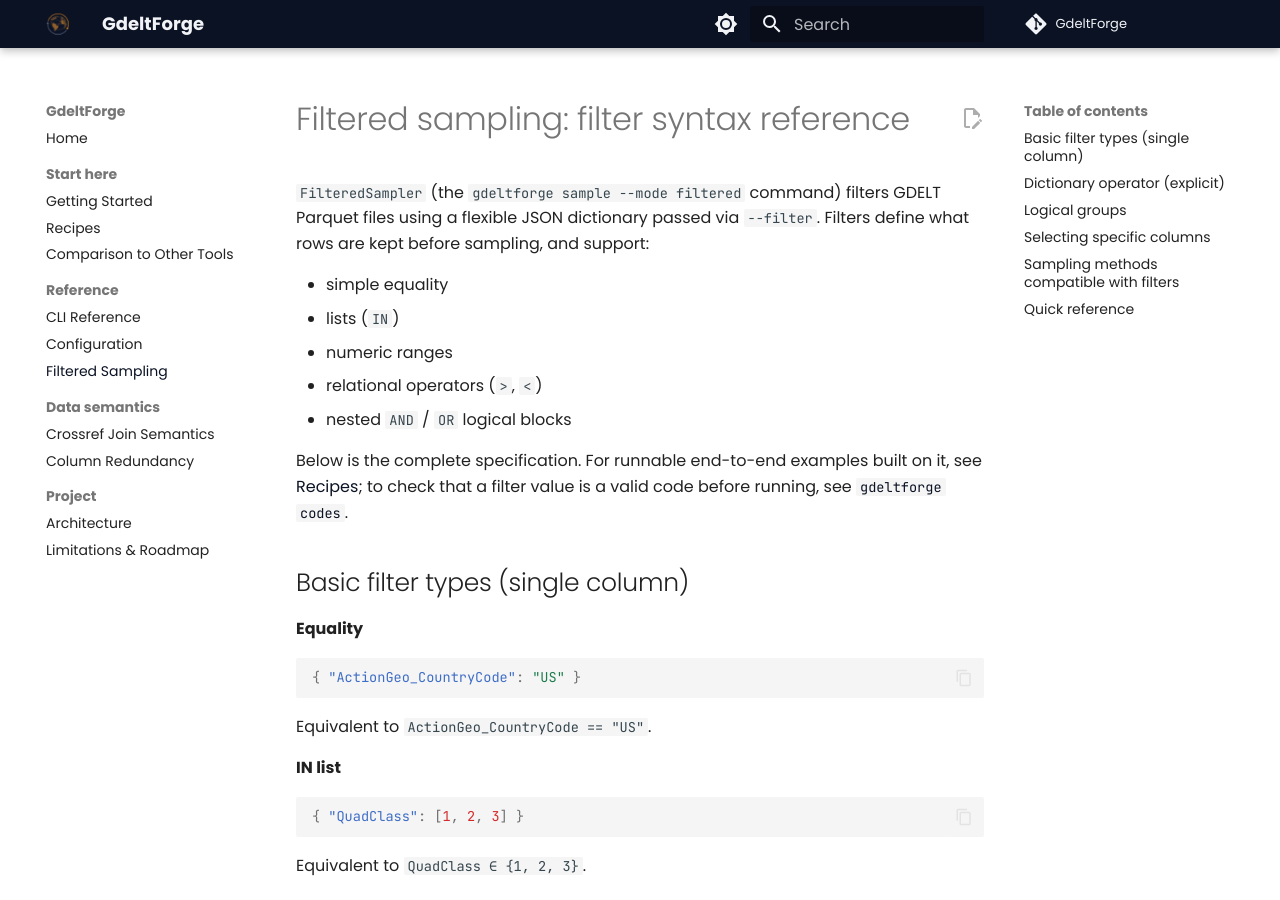
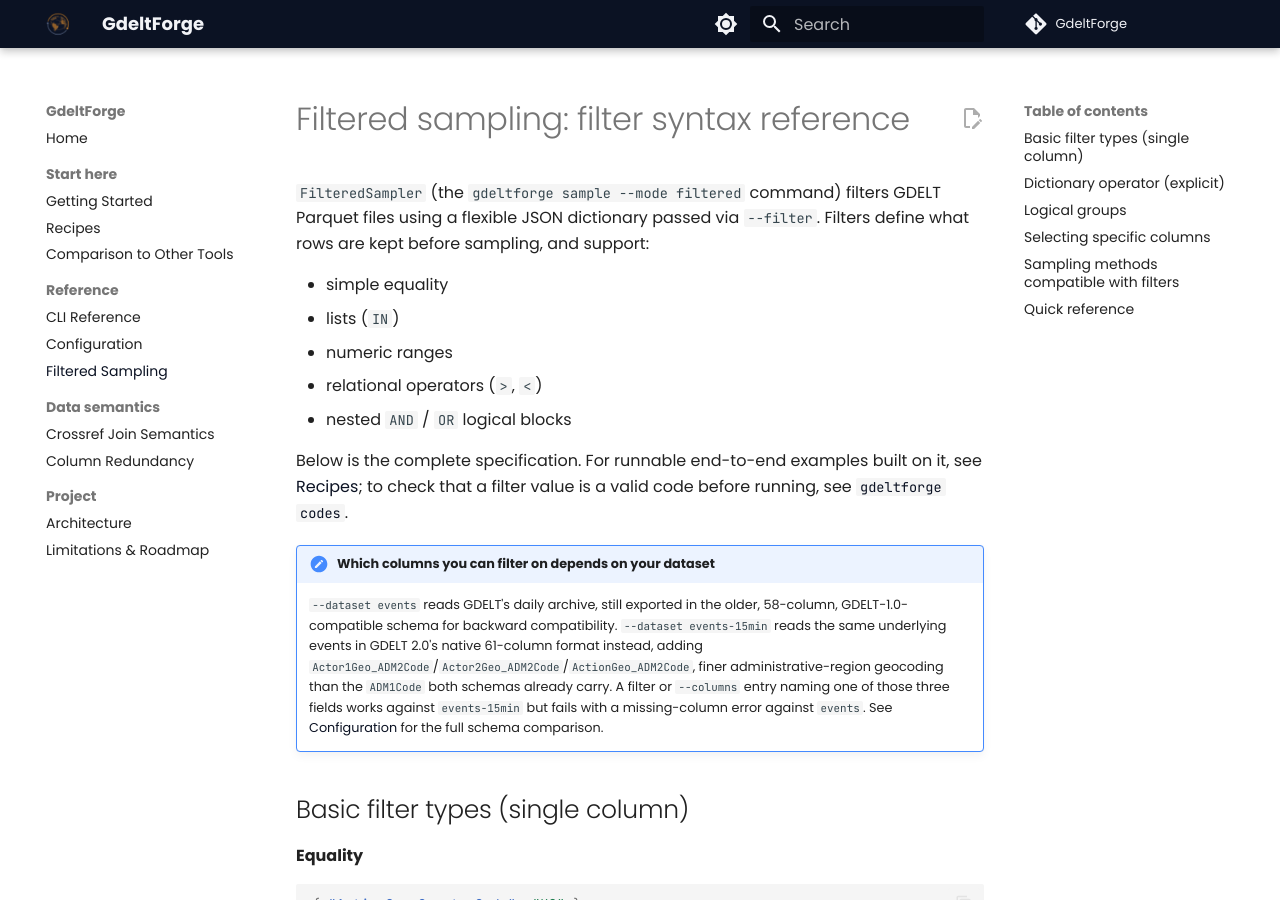
Before and after one commit to Vinicius-Teixeirac/GdeltForge, an MkDocs documentation site: the page built from docs/filtered-sampling.md, in a window 1280 px wide and 900 px high. Built offline with MkDocs 1.6.1 and Material for MkDocs 9.7.7, drawn with Linux system fonts in a browser that asks for light colours; comment, search, counter and statistics services are not loaded.

Commit message:
docs: note the events/events-15min schema gap in the filter reference
--dataset events still ships GDELT's older 58-column schema; the three
ADM2Code geo fields only exist under events-15min's native GDELT 2.0
format. A --filter or --columns entry naming one of them looks like it
should work (they're real GDELT columns) but fails against events with
no hint why, since this page never mentioned the split. Cross-
references configuration.md's own dataset comparison.

```diff
--- a/docs/filtered-sampling.md
+++ b/docs/filtered-sampling.md
@@ -9,6 +9,10 @@
 - nested `AND` / `OR` logical blocks
 
 Below is the complete specification. For runnable end-to-end examples built on it, see [Recipes](recipes.md); to check that a filter value is a valid code before running, see [`gdeltforge codes`](cli-reference.md#gdeltforge-codes).
+
+!!! note "Which columns you can filter on depends on your dataset"
+
+    `--dataset events` reads GDELT's daily archive, still exported in the older, 58-column, GDELT-1.0-compatible schema for backward compatibility. `--dataset events-15min` reads the same underlying events in GDELT 2.0's native 61-column format instead, adding `Actor1Geo_ADM2Code`/`Actor2Geo_ADM2Code`/`ActionGeo_ADM2Code`, finer administrative-region geocoding than the `ADM1Code` both schemas already carry. A filter or `--columns` entry naming one of those three fields works against `events-15min` but fails with a missing-column error against `events`. See [Configuration](configuration.md#datasets-and-dataset) for the full schema comparison.
 
 ## Basic filter types (single column)
 
```
